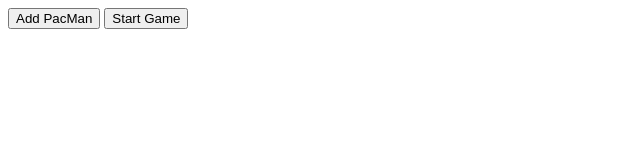
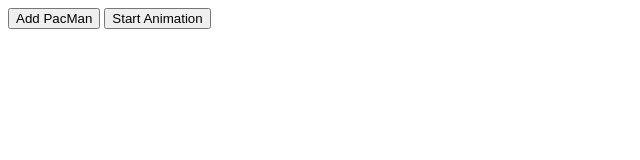
Before and after one commit to codefred77/pacmenfactory, a plain HTML site: page index.html in a window 1280 px wide. Shown: the full height of the page, 0-640 px from the left. Drawn offline with Linux system fonts and the light colour scheme.

Commit message:
Changed button Start Game to Start Animation

```diff
--- a/index.html
+++ b/index.html
@@ -7,7 +7,7 @@
 <body>
     <div id='game'>
         <button onclick='makeOne()' width='200' height='30'>Add PacMan</button>
-        <button onclick='update()' width='200' height='30'>Start Game</button>
+        <button onclick='update()' width='200' height='30'>Start Animation</button>
     </div>
 
     <!-- DO NOT CHANGE THIS LINE OF CODE -->
```
